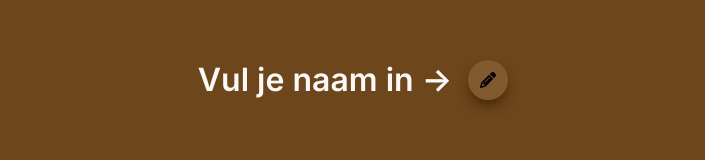
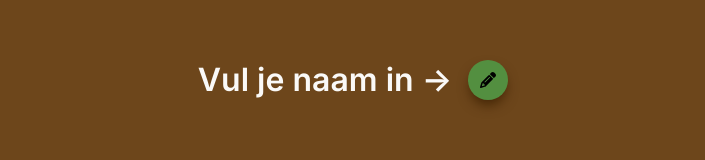
Before and after one commit to S-D-V-A-S-M-V-V-I-C-T-S-S-BAGGER/BAGGER-next, a Next.js app: page /turf in a window 1280 px wide. Shown: the part 173-333 px from the top of the page, without its empty margins (287-992 px from the left). Built offline with nearby package versions, Linux system fonts and the light colour scheme.

Commit message:
updates name editing button to get proper attention

```diff
--- a/app/globals.css
+++ b/app/globals.css
@@ -23,8 +23,11 @@
 
   --aarde-bovenkant-beige: #e39f61ff;
   --blad-lichtgroen: #65b045ff;
+
   --blad-donkergroen: #538f40ff;
   --blad-donkergroen-1: #4a8737ff;
+  --blad-donkergroen-2: #589944ff;
+
   --steeltje-donkergroen: #396732ff;
   --aarde-bier: #ce8d4aff;
   --tekst-zwart: #000000ff;
--- a/components/turf/TallyCreation.tsx
+++ b/components/turf/TallyCreation.tsx
@@ -56,7 +56,7 @@ const TallyCreation: FC<TallyCreationProps> = ({startTally, enterAmount, person,
                         />
                     ) : undefined
                 }
-                <button className="roundNeoButton" onClick={() => toggleEdit()}>
+                <button className={person? "roundNeoButton" : "roundNeoButton green"} onClick={() => toggleEdit()}>
                     <FontAwesomeIcon icon={isEditing ? faCheck : faPencil} />
                 </button>
             </div>
--- a/styling/roundNeoButton.css
+++ b/styling/roundNeoButton.css
@@ -14,4 +14,16 @@
     &:active {
         background: var(--aarde-bovenkant-bruin);
     }
+
+    &.green {
+        background-color: var(--blad-donkergroen);
+
+        &:hover {
+            background-color: var(--blad-donkergroen-2);
+        }
+
+        &:active {
+            background-color: var(--blad-donkergroen-1);
+        }
+    }
 }
```
